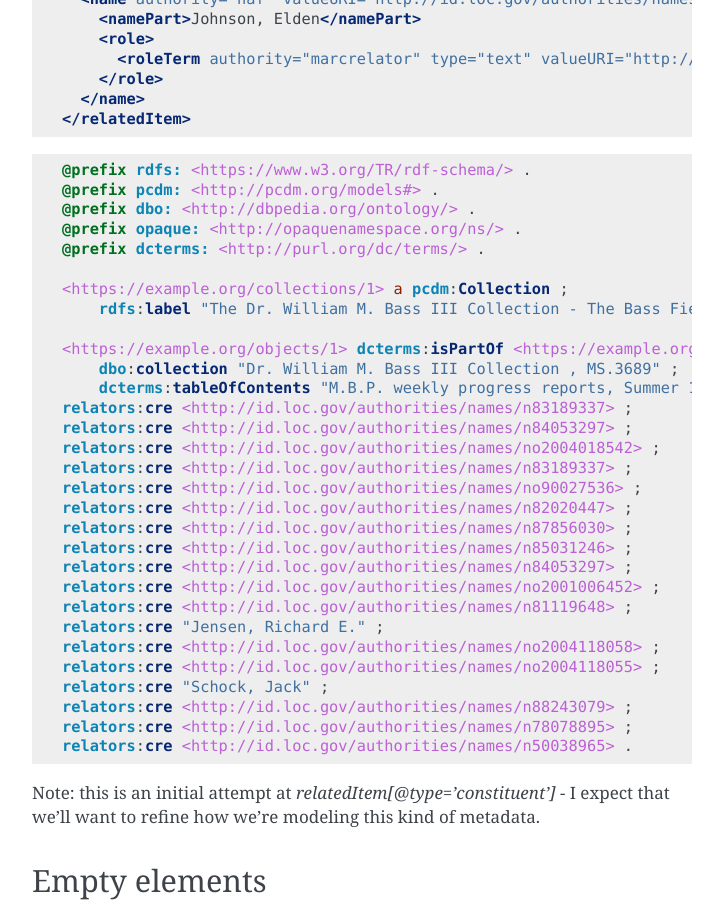
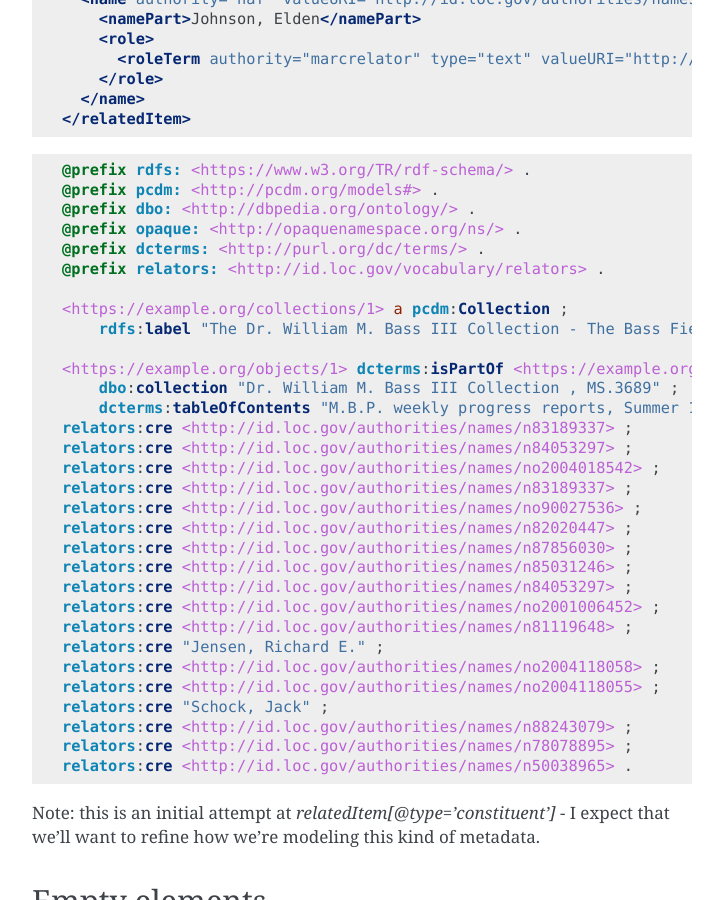
Before and after one commit to UTKcataloging/mods_to_rdf, a Sphinx documentation site: the page built from docs/source/top_level_elements/relatedItem.rst, in a window 1280 px wide and 900 px high, scrolled down 12914 px. Shown: the whole window, without its empty margins (388-1111 px from the left). Built offline with Sphinx 7.4.7, drawn with Linux system fonts in a browser that asks for light colours; formulas are drawn with MathJax 3.

Commit message:
X( add missing prefix for `relators` namespace

```diff
--- a/docs/source/top_level_elements/relatedItem.rst
+++ b/docs/source/top_level_elements/relatedItem.rst
@@ -655,6 +655,7 @@ relatedItem/name
     @prefix dbo: <http://dbpedia.org/ontology/> .
     @prefix opaque: <http://opaquenamespace.org/ns/> .
     @prefix dcterms: <http://purl.org/dc/terms/> .
+    @prefix relators: <http://id.loc.gov/vocabulary/relators> .
 
     <https://example.org/collections/1> a pcdm:Collection ;
         rdfs:label "The Dr. William M. Bass III Collection - The Bass Field Notes" .
```
